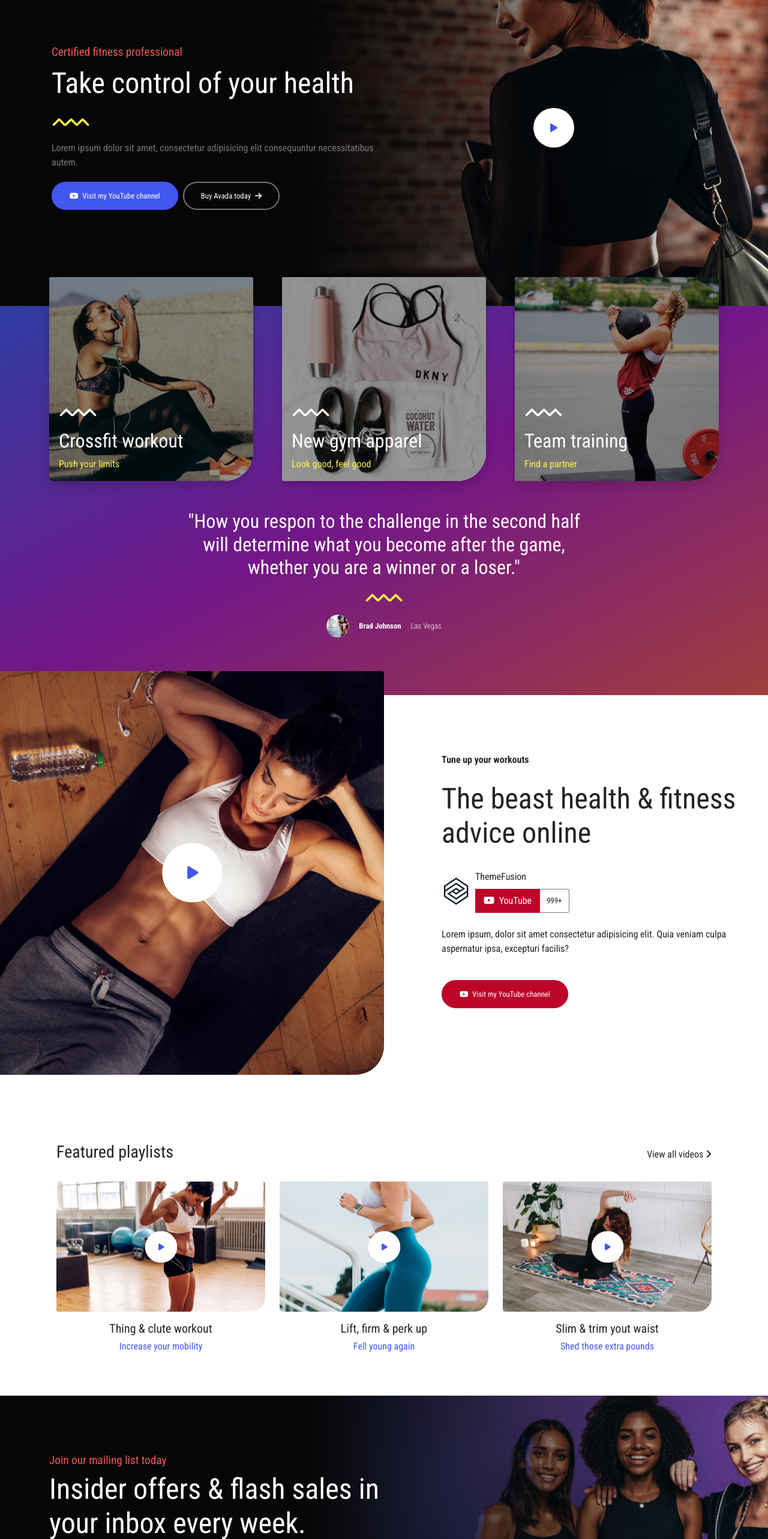
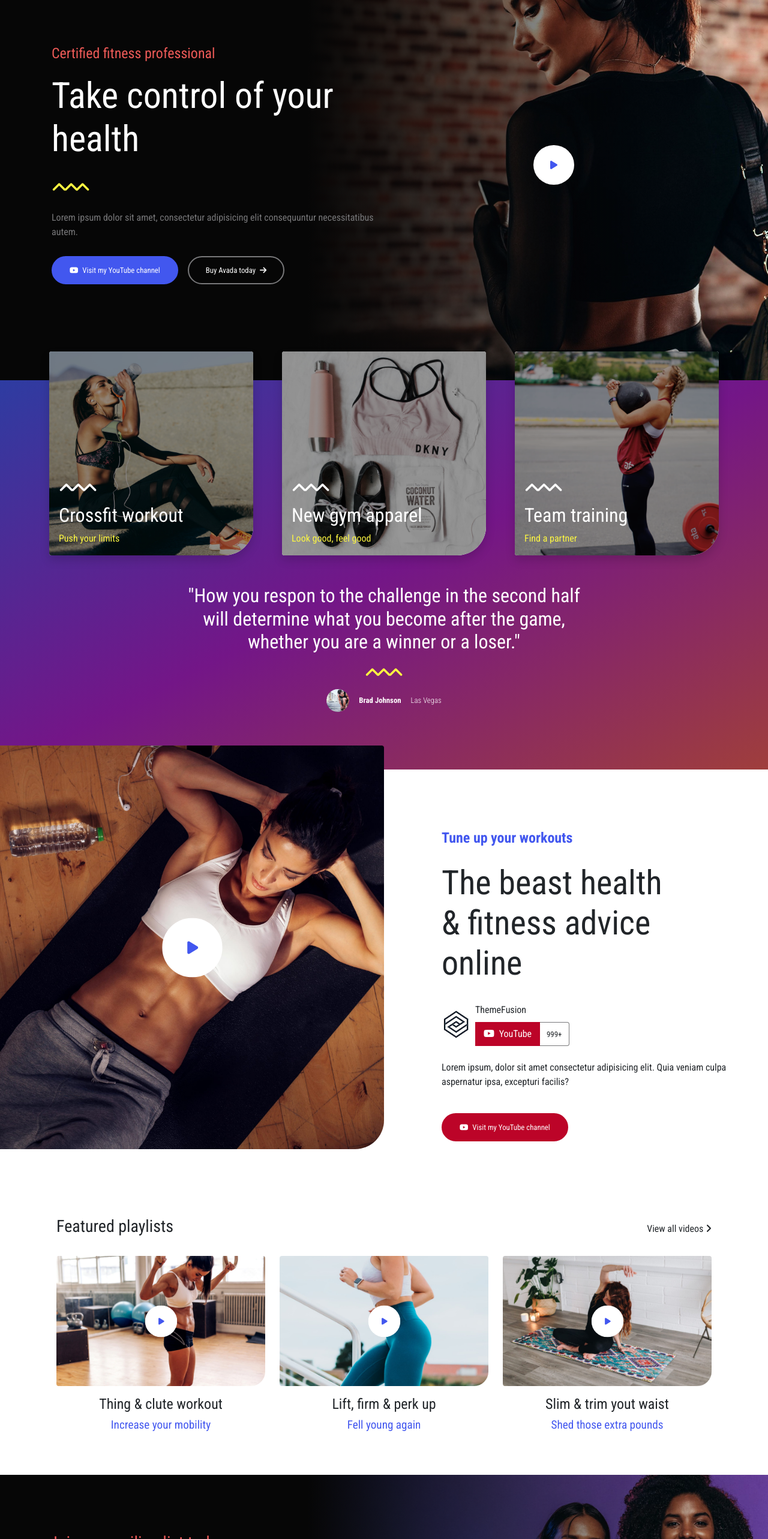
Before and after one commit to luca-macedone/proj-html-vuejs, a Vue app: page / in a window 1280 px wide. Shown: the part 180-2746 px from the top of the page at 60% size. Built offline with nearby package versions, Linux system fonts and the light colour scheme.

Commit message:
small graphic twicks

```diff
--- a/src/assets/sass/partials/_activitiesPanel.scss
+++ b/src/assets/sass/partials/_activitiesPanel.scss
@@ -10,6 +10,7 @@
         border-radius: .25rem;
         color: $s-color-light;
         transition: .25s all ease-in-out;
+        padding: 6rem 2.8rem;
 
         a {
             color: $s-color-light;
--- a/src/assets/sass/partials/_buyProductBanner.scss
+++ b/src/assets/sass/partials/_buyProductBanner.scss
@@ -6,4 +6,11 @@
     background-size: cover;
     background-repeat: no-repeat;
     color: $s-color-light;
+    h2 {
+        font-size: 4rem;
+        max-width: 60%;
+    }
+    p{
+        max-width: 60%;
+    }
 }
--- a/src/assets/sass/partials/_featuredVideo.scss
+++ b/src/assets/sass/partials/_featuredVideo.scss
@@ -13,9 +13,14 @@
     }
     h3 {
         color: $s-color-accent;
+        font-weight: $s-bold;
+        font-size: 2.4rem;
     }
     a {
         color: $s-color-light;
         font-size: $s-text-md;
     }
+    .player-btn {
+        scale: 1.3;
+    }
 }
--- a/src/assets/sass/partials/_mailingList.scss
+++ b/src/assets/sass/partials/_mailingList.scss
@@ -8,12 +8,13 @@
     color: $s-color-light;
 
     h2 {
-        font-size: $s-text-lg;
+        font-size: $s-text-xxl;
         color: $s-color-secondary;
     }
 
     h3 {
-        font-size: 3rem;
+        margin-top: 1.5rem;
+        font-size: 3.5rem;
     }
 
     input {
--- a/src/assets/sass/partials/_mainJumbotron.scss
+++ b/src/assets/sass/partials/_mainJumbotron.scss
@@ -10,15 +10,15 @@ section {
     .jumbo {
         display: flex;
         flex-direction: column;
-        gap: .25rem;
+        gap: .75rem;
         color: $s-color-light;
 
         h1 {
-            font-size: 3rem;
+            font-size: 3.75rem;
         }
 
         h2 {
-            font-size: $s-text-lg;
+            font-size: $s-text-xl;
             color: $s-color-secondary;
         }
 
--- a/src/assets/sass/partials/_youtubeSection.scss
+++ b/src/assets/sass/partials/_youtubeSection.scss
@@ -26,6 +26,15 @@
 }
 
 #youtube-section-header {
+    strong {
+        color: $s-color-primary;
+        font-size: $s-text-xl;
+    }
+    h2 {
+        width: 75%;
+        font-size: 3.5rem;
+        font-weight: $s-regular;
+    }
     label {
         font-size: $s-text-sm;
         cursor: pointer;
@@ -46,8 +55,11 @@
         left: calc(50% - 33px);
     }
     .card-body {
-
+        h5 {
+            font-size: $s-text-xl;
+        }
         h6 {
+            font-size: $s-text-lg;
             color: $s-color-primary;
         }
     }
--- a/src/components/ActivitiesPanel.vue
+++ b/src/components/ActivitiesPanel.vue
@@ -1,10 +1,10 @@
 <template>
     <div class="py-5" id="activities-panel">
-        <div class="container">
+        <div class="container py-5">
             <div class="row g-5">
                 <div class="col-12 col-md-6 col-lg-4" v-for="activity in activitiesList">
-                    <div class="activity-card p-5 d-flex flex-column align-items-center gap-3">
-                        <img class="img-fluid" :class="activity.img_URL === 'dumbbell.png'? 'rotate': ''" width="100" :src="state.getImageUrl(activity.img_URL)" :alt="activity.title">
+                    <div class="activity-card d-flex flex-column align-items-center gap-4">
+                        <img class="img-fluid" :class="activity.img_URL === 'dumbbell.png'? 'rotate': ''" width="80" :src="state.getImageUrl(activity.img_URL)" :alt="activity.title">
                         <h3>{{ activity.title }}</h3>
                         <h4>{{ activity.subtitle }}</h4>
                         <p>{{ activity.text }}</p>
@@ -30,7 +30,7 @@
                     {
                         title: 'Team training',
                         subtitle: 'Find a partner',
-                        text: 'Lorem ipsum dolor sit amet consectetur adipisicing elit. Delectus, autem. Laborum quos accusantium numquam nulla libero dignissimos nesciunt nihil quidem.',
+                        text: 'Lorem ipsum dolor sit amet consectetur adipisicing elit. Delectus, autem. Laborum quos accusantium.',
                         link_text: 'Find a partner',
                         link_href: '#',
                         img_URL: 'smartwatch.png',
@@ -38,7 +38,7 @@
                     {
                         title: 'Crossfit workout',
                         subtitle: 'Push your limits',
-                        text: 'Lorem ipsum dolor sit amet consectetur adipisicing elit. Delectus, autem. Laborum quos accusantium numquam nulla libero dignissimos nesciunt nihil quidem.',
+                        text: 'Lorem ipsum dolor sit amet consectetur adipisicing elit. Delectus, autem. Laborum quos accusantium.',
                         link_text: 'Find a partner',
                         link_href: '#',
                         img_URL: 'dumbbell.png',
@@ -46,7 +46,7 @@
                     {
                         title: 'Weight loss plan',
                         subtitle: 'Shed those pounds',
-                        text: 'Lorem ipsum dolor sit amet consectetur adipisicing elit. Delectus, autem. Laborum quos accusantium numquam nulla libero dignissimos nesciunt nihil quidem.',
+                        text: 'Lorem ipsum dolor sit amet consectetur adipisicing elit. Delectus, autem. Laborum quos accusantium.',
                         link_text: 'Find a partner',
                         link_href: '#',
                         img_URL: 'waist.png',
--- a/src/components/AppFooterBottom.vue
+++ b/src/components/AppFooterBottom.vue
@@ -1,6 +1,6 @@
 <template>
     <div id="app-footer-bottom">
-        <div class="py-3 d-flex justify-content-center align-items-center flex-wrap gap-3">
+        <div class="py-5 d-flex justify-content-center align-items-center flex-wrap gap-3">
             <span>
                 <font-awesome-icon icon="fa-solid fa-copyright" class="me-1" />
                 Copyright 2012-2023
--- a/src/components/AppFooterTop.vue
+++ b/src/components/AppFooterTop.vue
@@ -1,9 +1,9 @@
 <template>
     <div class="py-5" id="app-footer-top">
         <div class="container">
-            <div class="row g-5">
+            <div class="row g-5 my-5">
                 <div class="col-12 col-lg-4 d-flex flex-column align-items-center gap-4 text-center">
-                    <img height="32" :src="state.getImageUrl('logo-2x.png')" class="" alt="Avada Logo">
+                    <img height="38" :src="state.getImageUrl('logo-2x.png')" class="" alt="Avada Logo">
                     <p class="">
                         Lorem ipsum dolor sit amet consectetur adipisicing elit. Alias odit eos error blanditiis aspernatur,
                         temporibus libero sapiente labore fugit sit magni nam dolorem quas.
--- a/src/components/BuyProductBanner.vue
+++ b/src/components/BuyProductBanner.vue
@@ -9,7 +9,7 @@
                     <AccentDecoration color="accent" />
                     <p>
                         Lorem ipsum dolor, sit amet consectetur adipisicing elit. Accusamus nemo dolore expedita laudantium
-                        dolor asperiores sed assumenda veritatis sint explicabo!
+                        dolor asperiores sed assumenda veritatis sint explicabo! Lorem ipsum dolor sit amet consectetur.
                     </p>
                     <button class="btn rounded-pill call-to-action-btn">
                         Buy Avada today
--- a/src/components/MainJumbotron.vue
+++ b/src/components/MainJumbotron.vue
@@ -2,13 +2,13 @@
     <section id="jumbotron">
         <div class="container p-3">
             <div class="row">
-                <div class="col-12 col-md-6 order-1 order-md-0">
+                <div class="col-12 col-md-6 order-1  order-md-0">
                     <div class="jumbo py-5">
                         <h2>Certified fitness professional</h2>
                         <h1>Take control of your health</h1>
                         <AccentDecoration color="accent"/>
                         <p>Lorem ipsum dolor sit amet, consectetur adipisicing elit consequuntur necessitatibus autem.</p>
-                        <div class="d-flex align-items-center gap-2">
+                        <div class="d-flex align-items-center gap-3">
                             <button class="btn rounded-pill call-to-action-btn">
                                 <font-awesome-icon icon="fa-brands fa-youtube" class="me-1" />
                                 Visit my YouTube channel
--- a/src/components/SponsorList.vue
+++ b/src/components/SponsorList.vue
@@ -1,7 +1,7 @@
 <template>
     <div class="py-5" id="sponsor-list">
         <div class="container py-5">
-            <div class="row">
+            <div class="row pb-4">
                 <div class="col-12 col-md-6 col-lg-3 d-flex flex-column align-items-center text-center g-5" v-for="sponsor in sponsors">
                     <img class="img-fluid" width="150" :src="state.getImageUrl(sponsor.img_URL)" :alt="sponsor.name">
                     <AccentDecoration color="primary" />
```
